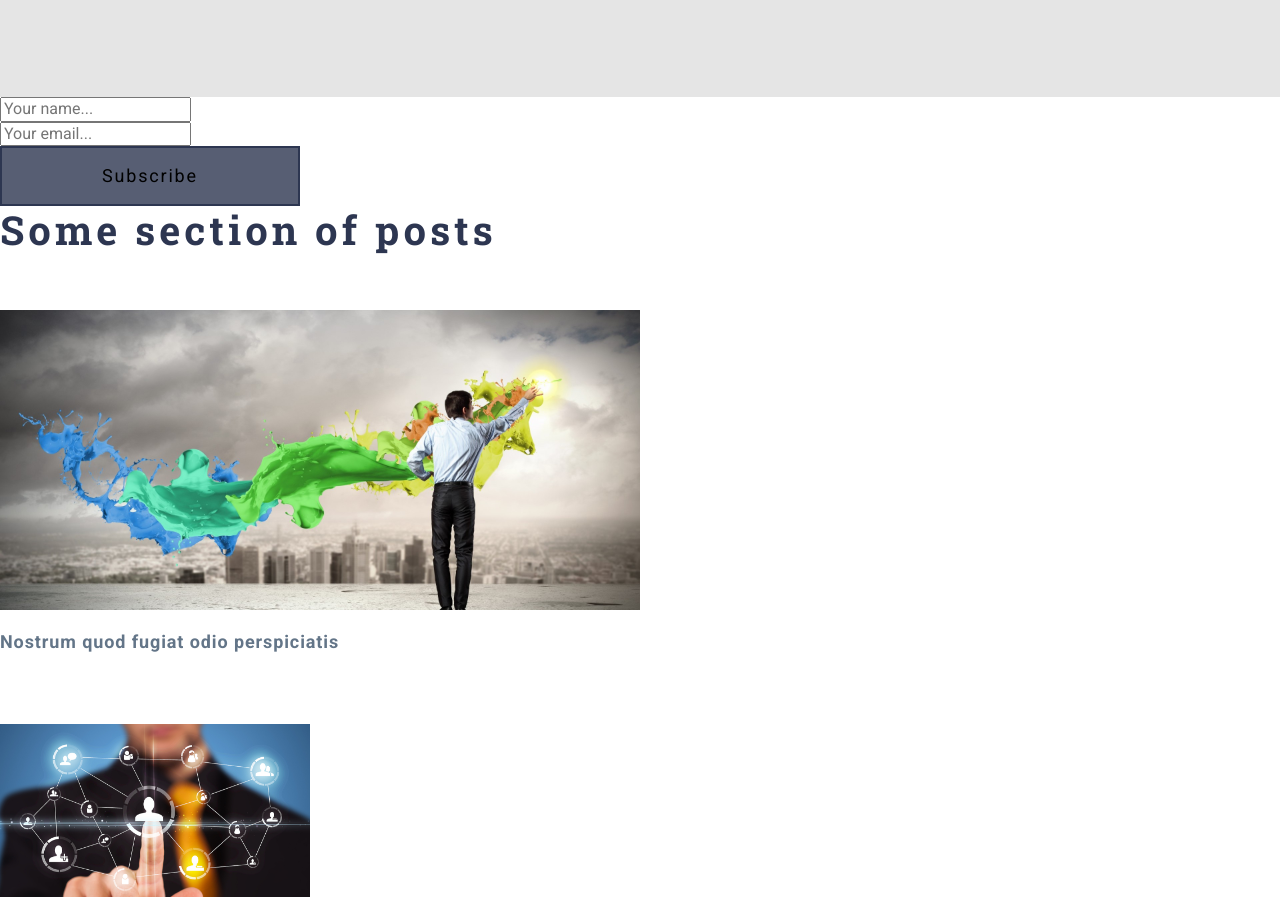
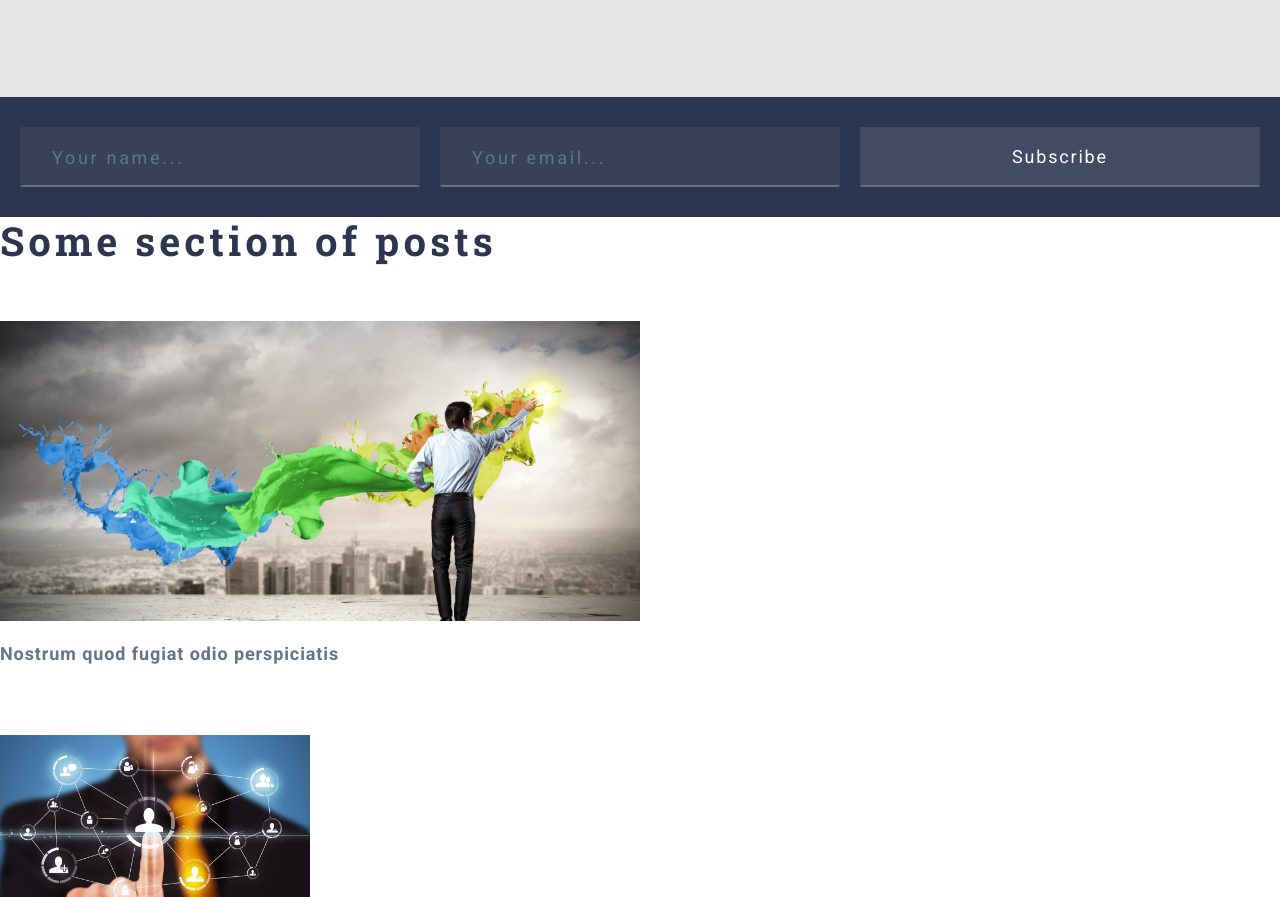
Before and after one commit to KosytskyiArtur/grid-template, a website: page index.html in a window 1280 px wide. Shown: the part 2342-3239 px from the top of the page. Drawn offline with Linux system fonts and the light colour scheme.

Commit message:
оформление form

```diff
--- a/assets/scss/sections/_section-form.scss
+++ b/assets/scss/sections/_section-form.scss
@@ -0,0 +1,77 @@
+.form {
+  padding: 30px 0;
+  background-color: $color-primary;
+  font-family: $font-main;
+  font-weight: 400;
+  font-size: 1.125rem;
+  line-height: 2.4375em;
+
+  &__container {
+    @extend %container;
+    display: grid;
+    gap: $gap;
+
+    @include md-min {
+      grid-template-columns: repeat(3, 1fr);
+    }
+    @include md-sm {
+      grid-template-columns: repeat(2, 1fr);
+    }
+  }
+}
+
+input {
+  &::placeholder {
+    color: $color-gray;
+  }
+
+  &:focus,
+  &:hover {
+    outline: none;
+
+    &::placeholder {
+      color: lighten($color-gray, 20%);
+    }
+  }
+}
+
+.form-item:nth-of-type(1) {
+  @include md-sm {
+    grid-column: 1 / span 2;
+  }
+}
+
+.form-item__input {
+  display: block;
+  width: 100%;
+  height: 60px;
+  padding: 0 30px;
+  color: $color-light;
+  letter-spacing: 0.15em;
+  border: 2px solid rgba($color-light, 0);
+  border-bottom-color: rgba($color-light, 0.25);
+  background-color: rgba($color-light, 0.05);
+  transition: background-color 0.5s, border-color 0.5s;
+
+  &:hover,
+  &:focus {
+    border-color: rgba(255, 255, 255, 0.15);
+    border-bottom-color: #ffffff;
+    background-color: rgba(255, 255, 255, 0.15);
+  }
+}
+
+.form .btn--primary {
+  width: 100%;
+  color: #ffffff;
+  border-color: rgba(255, 255, 255, 0);
+  border-bottom-color: rgba(255, 255, 255, 0.2);
+  background-color: rgba(255, 255, 255, 0.1);
+
+  &:hover,
+  &:focus {
+    cursor: pointer;
+    border-color: #ffffff;
+    background-color: #d66926;
+  }
+}
```
Also changed, not shown: assets/css/style.css.
